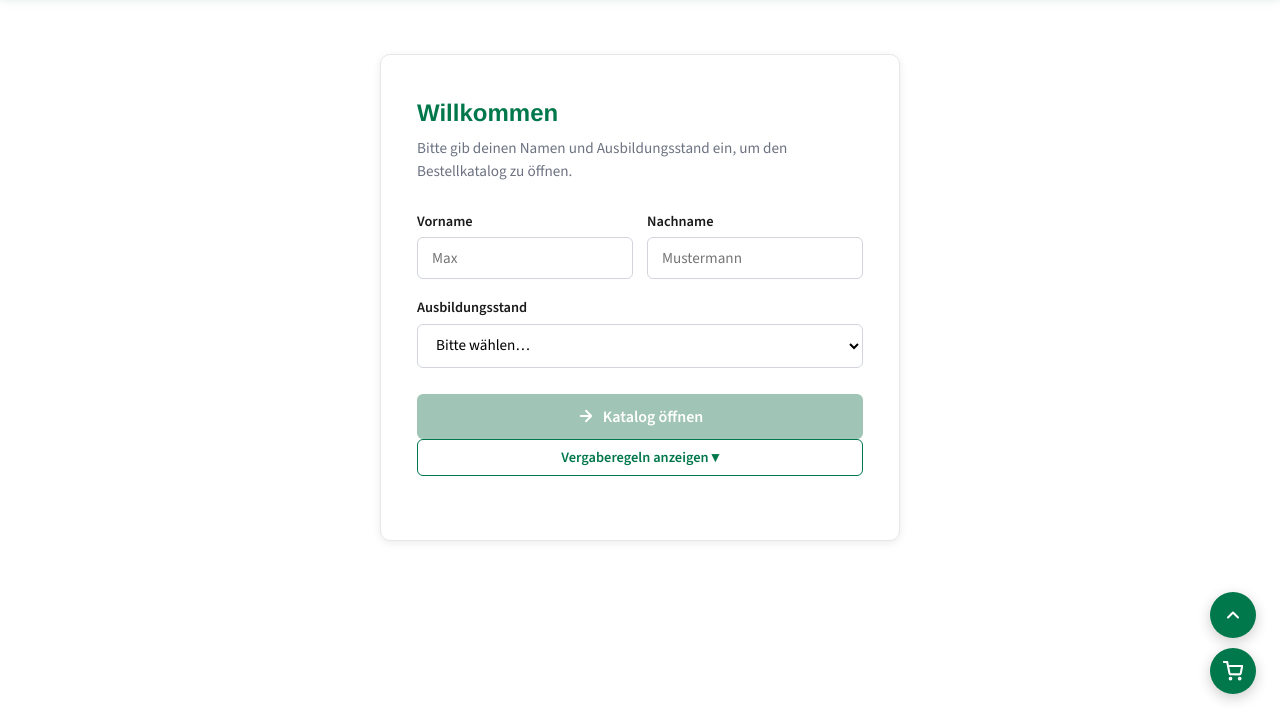
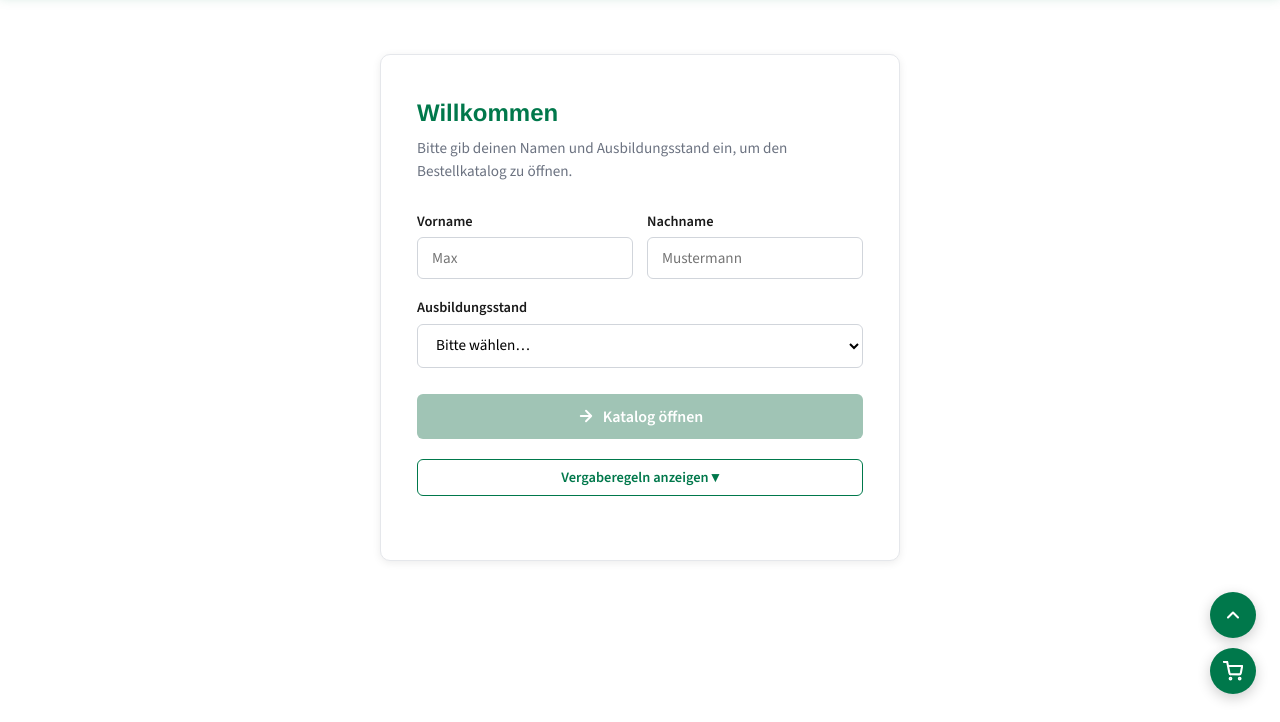
Before and after one commit to LauraSauerBWZA/bestellkatalog-berwacht-zollernalb, a plain HTML site: page index.html in a window 1280 px wide. Shown: the part 78-800 px from the top of the page. Drawn offline with nearby package versions, Linux system fonts and the light colour scheme.

Commit message:
Update index.html

```diff
--- a/index.html
+++ b/index.html
@@ -268,7 +268,7 @@ tr:last-child td { border-bottom: none; }
       <svg width="18" height="18" viewBox="0 0 24 24" fill="none" stroke="currentColor" stroke-width="2.5" stroke-linecap="round" stroke-linejoin="round"><path d="M5 12h14M12 5l7 7-7 7"/></svg>
       Katalog &ouml;ffnen
     </button>
-    <div class="vergabe-block">
+    <div class="vergabe-block" style="margin-top: 20px;">
       <button class="btn-vergabe" id="btnVergabe" type="button">
         Vergaberegeln anzeigen &#9662;
       </button>
```
